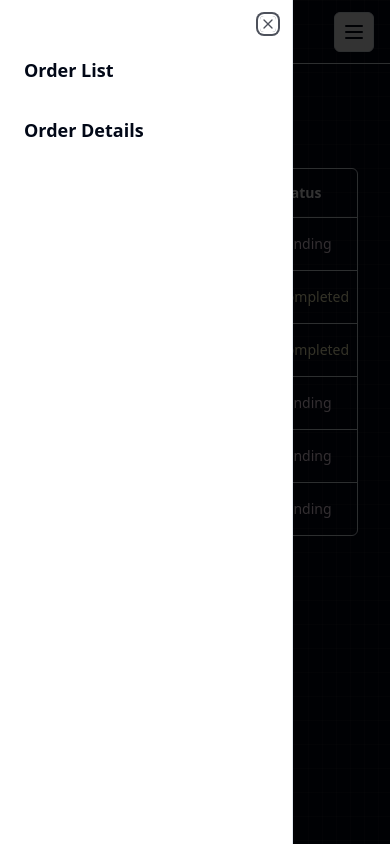
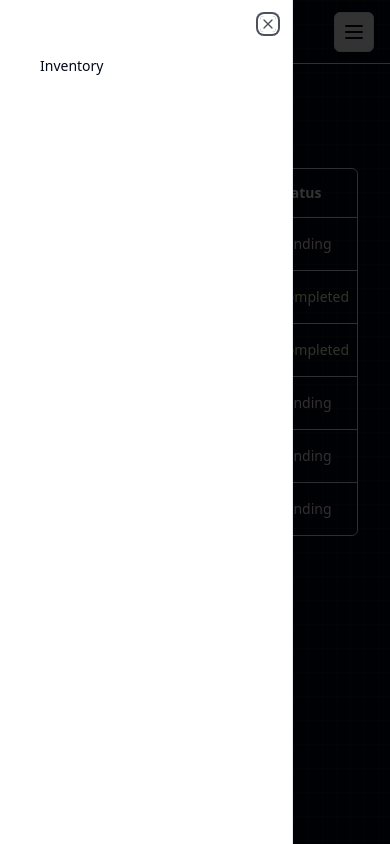
Before and after one commit to Ankitverma3507/InventHome, a Next.js app: page / in a window 390 px wide. Both pictures are taken after a click on the button "Toggle navigation menu". Built offline with nearby package versions, Linux system fonts and the light colour scheme.

Commit message:
mobileview

```diff
--- a/src/components/component/newnav.tsx
+++ b/src/components/component/newnav.tsx
@@ -33,11 +33,11 @@ export function Newnav() {
         </SheetTrigger>
         <SheetContent side="left">
           <div className="grid gap-4 py-6">
-            <Link className="flex w-full items-center py-2 text-lg font-semibold" href="#">
-              Order List
-            </Link>
-            <Link className="flex w-full items-center py-2 text-lg font-semibold" href="#">
-              Order Details
+          <Link
+              className="group inline-flex h-9 w-max items-center justify-center rounded-md bg-white px-4 py-2 text-sm font-medium transition-colors hover:bg-gray-100 hover:text-gray-900 focus:bg-gray-100 focus:text-gray-900 focus:outline-none disabled:pointer-events-none disabled:opacity-50 data-[active]:bg-gray-100/50 data-[state=open]:bg-gray-100/50 dark:bg-gray-950 dark:hover:bg-gray-800 dark:hover:text-gray-50 dark:focus:bg-gray-800 dark:focus:text-gray-50 dark:data-[active]:bg-gray-800/50 dark:data-[state=open]:bg-gray-800/50"
+              href="/inventory-management"
+            >
+              Inventory
             </Link>
           </div>
         </SheetContent>
```
